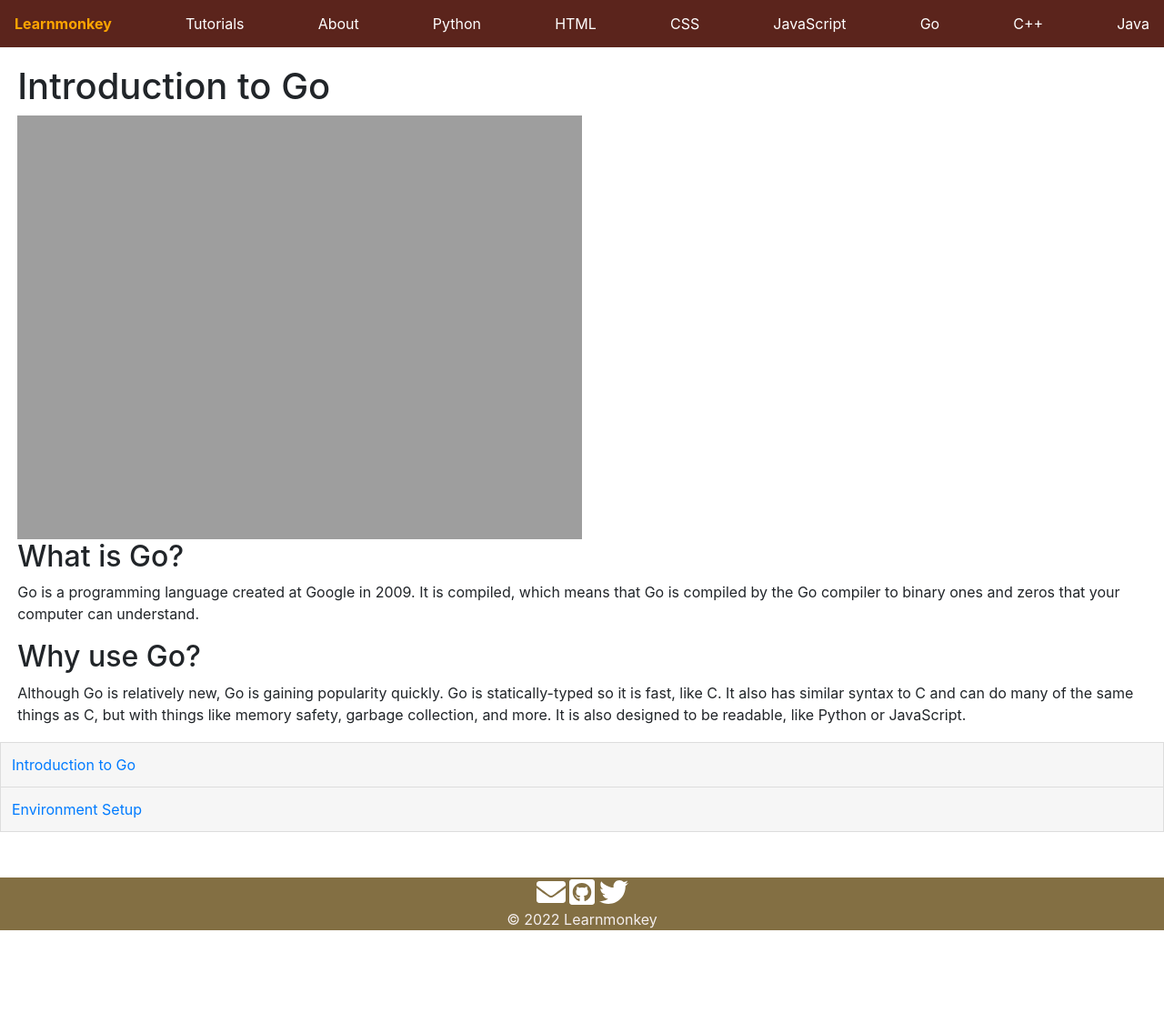
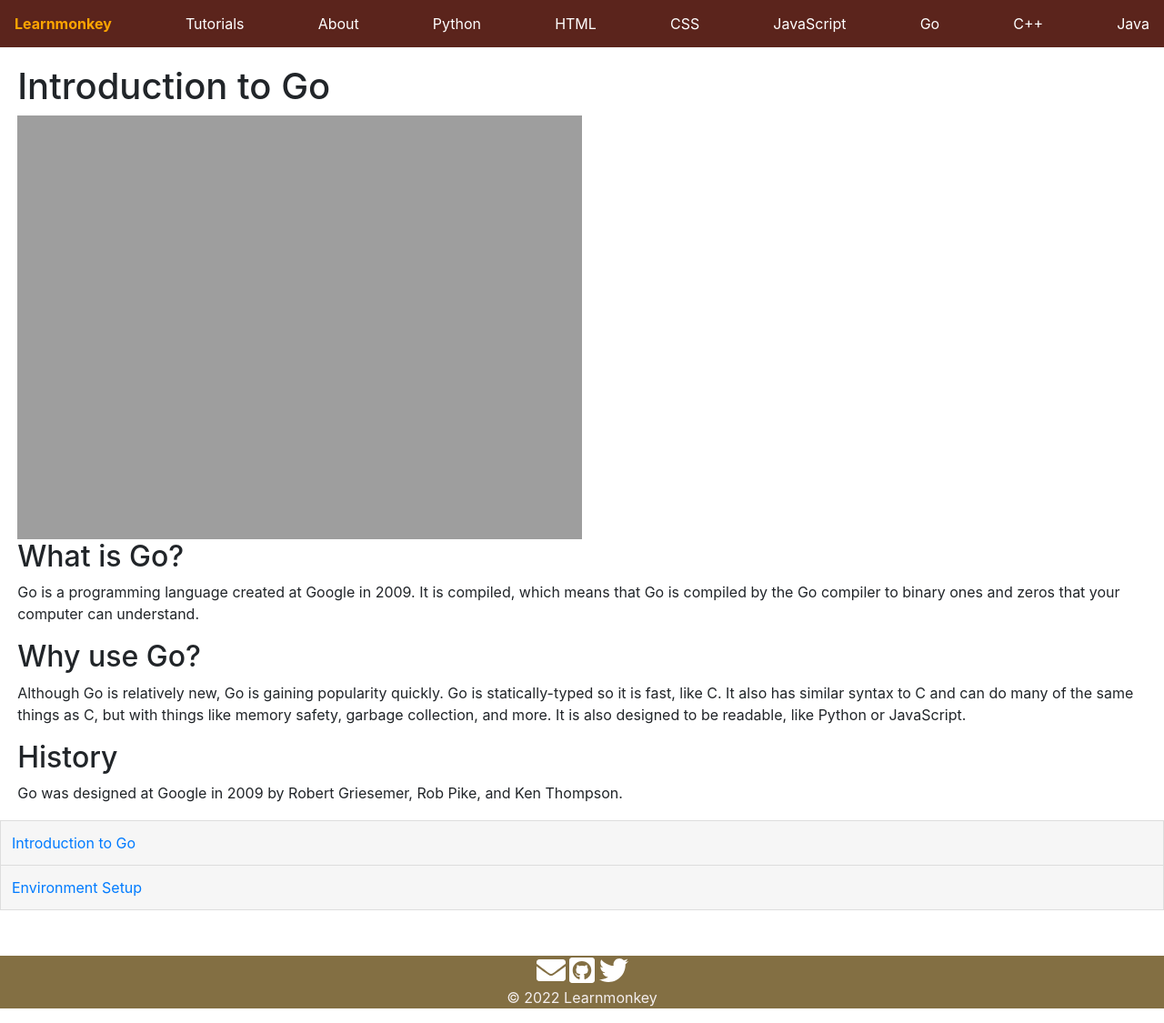
Before and after one commit to learnmonkey/learnmonkey.github.io, a Jekyll site: the page built from programming/golang/index.html, in a window 1280 px wide and 1125 px high. Shown: the whole window at 91% size. Built offline with Jekyll 4.4.1, drawn with Linux system fonts in a browser that asks for light colours.

Commit message:
barebones history section for go

```diff
--- a/programming/golang/index.html
+++ b/programming/golang/index.html
@@ -17,3 +17,8 @@ layout: golang
 	<h2>Why use Go?</h2>
 	<p>Although Go is relatively new, Go is gaining popularity quickly. Go is statically-typed so it is fast, like C. It also has similar syntax to C and can do many of the same things as C, but with things like memory safety, garbage collection, and more. It is also designed to be readable, like Python or JavaScript.</p>
 </section>
+
+<section>
+    <h2>History</h2>
+    <p>Go was designed at Google in 2009 by Robert Griesemer, Rob Pike, and Ken Thompson.</p>
+</section>
```
